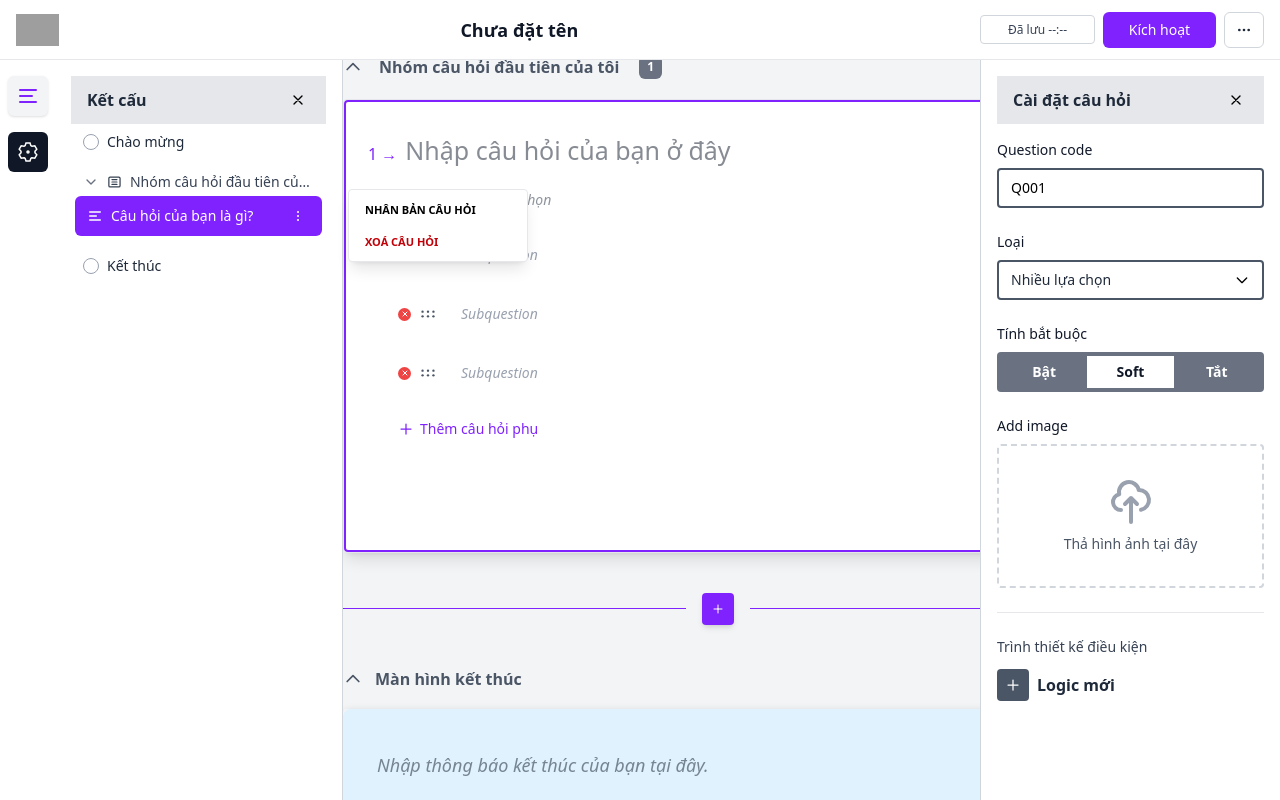
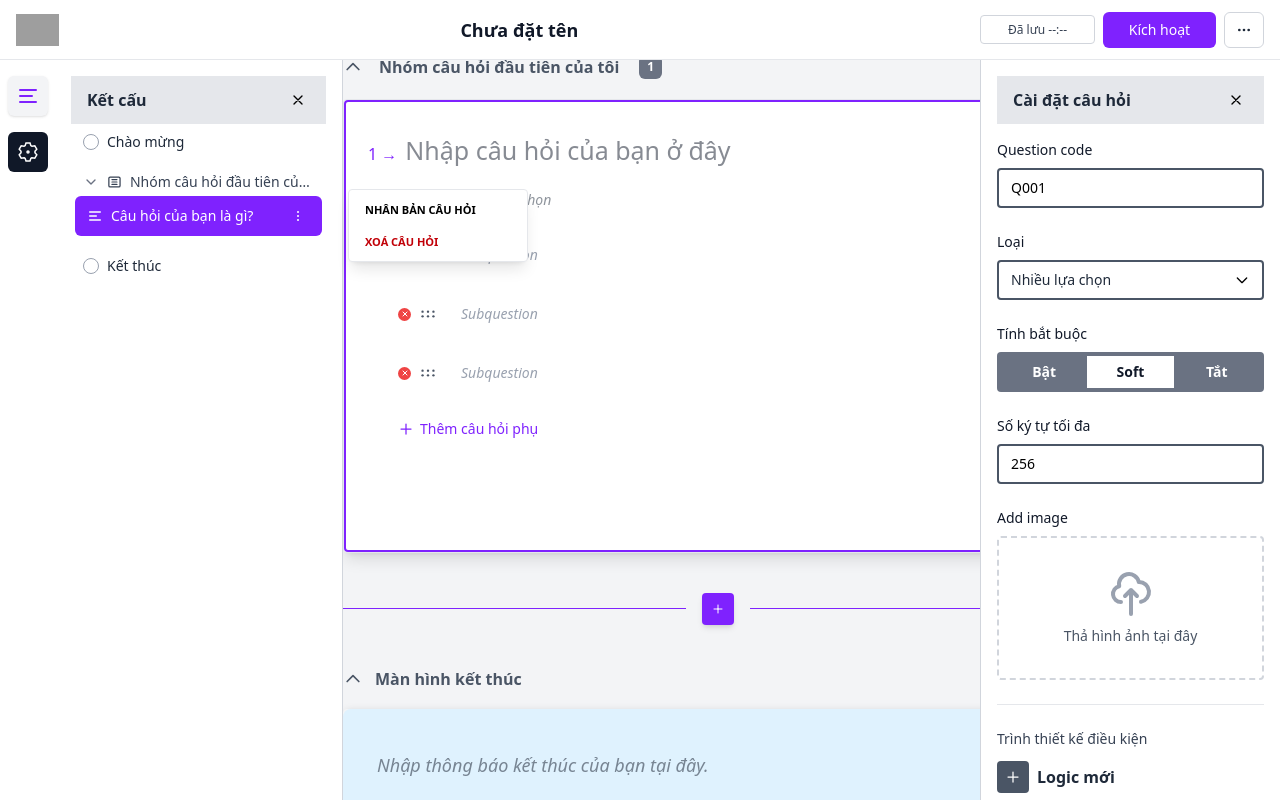
Before and after one commit to TrshCan/CDWeb_NhomH_DoAnWebEL, a React (Vite) app in the folder fe/: page / in a window 1280 px wide. Both pictures are taken after a click on the button 298 px from the left and 216 px from the top of the page. Shown: the part 479-1279 px from the top of the page. Built offline with nearby package versions, Linux system fonts and the light colour scheme; grey boxes are pictures that could not be loaded; the HTML template or start-up script is replaced by a standard one.

Commit message:
Create long text question

```diff
--- a/fe/src/App.jsx
+++ b/fe/src/App.jsx
@@ -434,6 +434,8 @@ export default function App() {
           helpText: "",
           type: questionType,
           options: defaultOptions,
+          // Đặt maxLength mặc định dựa trên loại câu hỏi
+          maxLength: questionType === "Văn bản dài" ? 2500 : questionType === "Văn bản ngắn" ? 256 : undefined,
         };
         return [
           {
@@ -463,6 +465,8 @@ export default function App() {
         helpText: "",
         type: questionType,
         options: defaultOptions,
+        // Đặt maxLength mặc định dựa trên loại câu hỏi
+        maxLength: questionType === "Văn bản dài" ? 2500 : questionType === "Văn bản ngắn" ? 256 : undefined,
       };
 
       // Đặt mặc định chọn "Không có câu trả lời" cho loại Giới tính và Có/Không
--- a/fe/src/components/QuestionItem.jsx
+++ b/fe/src/components/QuestionItem.jsx
@@ -363,6 +363,10 @@ export default function QuestionItem({
       // Sync textInputValue với selectedAnswer
       setTextInputValue(selectedAnswer || "");
       setTextInputError("");
+    } else if (question.type === "Văn bản dài") {
+      // Sync textInputValue với selectedAnswer
+      setTextInputValue(selectedAnswer || "");
+      setTextInputError("");
     } else if (question.type === "Nhiều văn bản ngắn") {
       // Sync multipleTextInputs với selectedAnswer
       if (selectedAnswer) {
@@ -396,7 +400,7 @@ export default function QuestionItem({
 
   // Clear error khi numericOnly hoặc maxLength thay đổi
   React.useEffect(() => {
-    if (question.type === "Văn bản ngắn") {
+    if (question.type === "Văn bản ngắn" || question.type === "Văn bản dài") {
       // Clear error khi settings thay đổi
       setTextInputError("");
     }
@@ -454,7 +458,7 @@ export default function QuestionItem({
   const handleTextInputChange = (e) => {
     const value = e.target.value;
     const isNumericOnly = question?.numericOnly === true;
-    const maxLength = question?.maxLength || 256;
+    const maxLength = question?.maxLength || (isLongTextType() ? 2500 : 256);
 
     // Kiểm tra độ dài trước - không cho phép nhập quá maxLength
     if (value.length > maxLength) {
@@ -540,6 +544,11 @@ export default function QuestionItem({
   // ✅ Helper: kiểm tra xem có phải loại Văn bản ngắn không
   const isShortTextType = () => {
     return question.type === "Văn bản ngắn";
+  };
+
+  // ✅ Helper: kiểm tra xem có phải loại Văn bản dài không
+  const isLongTextType = () => {
+    return question.type === "Văn bản dài";
   };
 
   // ✅ Helper: kiểm tra xem có phải loại Nhiều văn bản ngắn không
@@ -1323,6 +1332,33 @@ export default function QuestionItem({
                     </div>
                   )}
                 </div>
+              ) : isLongTextType() ? (
+                /* UI đặc biệt cho loại Văn bản dài */
+                <div className="ml-[28px]">
+                  <textarea
+                    className={`border-[3px] rounded-md px-3 py-2 font-semibold text-gray-800 focus:outline-none ${
+                      textInputError
+                        ? "border-red-500"
+                        : "border-gray-400 focus:border-violet-500"
+                    }`}
+                    style={{
+                      width: "651px",
+                      minHeight: "100px",
+                      fontSize: "14px",
+                      resize: "vertical",
+                    }}
+                    placeholder="Nhập câu trả lời của bạn tại đây."
+                    value={textInputValue}
+                    onChange={handleTextInputChange}
+                    onClick={(e) => e.stopPropagation()}
+                    maxLength={question?.maxLength || 2500}
+                  />
+                  {textInputError && (
+                    <div className="mt-2 text-sm text-red-600">
+                      {textInputError}
+                    </div>
+                  )}
+                </div>
               ) : isMultipleShortTextType() ? (
                 /* UI đặc biệt cho loại Nhiều văn bản ngắn */
                 options.length > 0 && (
@@ -2550,6 +2586,33 @@ export default function QuestionItem({
                   </div>
                 )}
               </div>
+            ) : isLongTextType() ? (
+              /* UI đặc biệt cho loại Văn bản dài */
+              <div className="ml-[28px]">
+                <textarea
+                  className={`border-[3px] rounded-md px-3 py-2 font-semibold text-gray-800 focus:outline-none ${
+                    textInputError
+                      ? "border-red-500"
+                      : "border-gray-400 focus:border-violet-500"
+                  }`}
+                  style={{
+                    width: "651px",
+                    minHeight: "100px",
+                    fontSize: "14px",
+                    resize: "vertical",
+                  }}
+                  placeholder="Nhập câu trả lời của bạn tại đây."
+                  value={textInputValue}
+                  onChange={handleTextInputChange}
+                  onClick={(e) => e.stopPropagation()}
+                  maxLength={question?.maxLength || 2500}
+                />
+                {textInputError && (
+                  <div className="mt-2 text-sm text-red-600">
+                    {textInputError}
+                  </div>
+                )}
+              </div>
             ) : isMultipleShortTextType() ? (
               /* UI đặc biệt cho loại Nhiều văn bản ngắn */
               options.length > 0 && (
--- a/fe/src/components/QuestionSettingsPanel.jsx
+++ b/fe/src/components/QuestionSettingsPanel.jsx
@@ -64,6 +64,7 @@ export default function QuestionSettingsPanel({
 }) {
   const [isTypeModalOpen, setIsTypeModalOpen] = useState(false);
   const [showConditionDesigner, setShowConditionDesigner] = useState(false);
+  const [maxLengthError, setMaxLengthError] = useState("");
   const typeButtonRef = useRef(null);
 
   const {
@@ -77,8 +78,12 @@ export default function QuestionSettingsPanel({
     allowedFileTypes = "png, gif, doc, odt, jpg, jpeg, pdf",
     maxFileSizeKB = 10241,
     numericOnly = false,
-    maxLength = 256,
+    maxLength,
   } = value;
+
+  // Giá trị mặc định cho maxLength dựa trên loại câu hỏi
+  const defaultMaxLength = type === "Văn bản dài" ? 2500 : type === "Văn bản ngắn" ? 256 : 256;
+  const currentMaxLength = maxLength !== undefined ? maxLength : defaultMaxLength;
 
 
   const handleImageDrop = (e) => {
@@ -201,6 +206,115 @@ export default function QuestionSettingsPanel({
                 onChange?.({ ...value, required: newRequired })
               }
             />
+          </div>
+
+          {/* Số ký tự tối đa */}
+          <div>
+            <label className="block text-sm font-medium mb-2 text-gray-900">
+              Số ký tự tối đa
+            </label>
+            <input
+              type="number"
+              value={currentMaxLength || ""}
+              onChange={(e) => {
+                const inputValue = e.target.value;
+                // Nếu input rỗng, cho phép xóa
+                if (inputValue === "") {
+                  setMaxLengthError("");
+                  onChange?.({
+                    ...value,
+                    maxLength: "",
+                  });
+                  return;
+                }
+                const numValue = parseInt(inputValue);
+                // Kiểm tra nếu không phải số hợp lệ
+                if (isNaN(numValue) || numValue < 1) {
+                  setMaxLengthError("Vui lòng nhập số lớn hơn 0");
+                  // Không cập nhật giá trị nếu không hợp lệ
+                  return;
+                }
+                // Kiểm tra nếu vượt quá 2500 - KHÔNG cho phép nhập
+                if (numValue > 2500) {
+                  setMaxLengthError("Số ký tự tối đa không được vượt quá 2500");
+                  // Không cập nhật giá trị, giữ nguyên giá trị cũ
+                  return;
+                }
+                // Nếu hợp lệ, cập nhật và xóa lỗi
+                setMaxLengthError("");
+                onChange?.({
+                  ...value,
+                  maxLength: numValue,
+                });
+              }}
+              onKeyDown={(e) => {
+                // Ngăn chặn nhập nếu giá trị hiện tại đã là 2500 và đang cố nhập thêm
+                const currentValue = parseInt(e.target.value) || 0;
+                // Nếu đã đạt 2500 và đang nhập số hoặc các phím tăng giá trị
+                if (currentValue >= 2500) {
+                  // Cho phép xóa, backspace, delete, arrow keys, tab
+                  const allowedKeys = [
+                    "Backspace",
+                    "Delete",
+                    "ArrowLeft",
+                    "ArrowRight",
+                    "ArrowUp",
+                    "ArrowDown",
+                    "Tab",
+                    "Home",
+                    "End",
+                  ];
+                  // Nếu là số và giá trị hiện tại >= 2500, không cho nhập
+                  if (
+                    !allowedKeys.includes(e.key) &&
+                    !e.ctrlKey &&
+                    !e.metaKey &&
+                    /[0-9]/.test(e.key)
+                  ) {
+                    // Kiểm tra nếu nhập số mới sẽ vượt quá 2500
+                    const newValue = parseInt(
+                      e.target.value + e.key
+                    );
+                    if (newValue > 2500) {
+                      e.preventDefault();
+                      setMaxLengthError(
+                        "Số ký tự tối đa không được vượt quá 2500"
+                      );
+                    }
+                  }
+                }
+              }}
+              onBlur={(e) => {
+                // Khi blur, nếu có lỗi hoặc giá trị không hợp lệ thì reset về giá trị hợp lệ
+                const currentValue = parseInt(e.target.value);
+                if (isNaN(currentValue) || currentValue < 1) {
+                  onChange?.({
+                    ...value,
+                    maxLength: defaultMaxLength,
+                  });
+                  setMaxLengthError("");
+                } else if (currentValue > 2500) {
+                  onChange?.({
+                    ...value,
+                    maxLength: 2500,
+                  });
+                  setMaxLengthError("");
+                } else if (maxLengthError) {
+                  // Nếu có lỗi nhưng giá trị hợp lệ, xóa lỗi
+                  setMaxLengthError("");
+                }
+              }}
+              min="1"
+              max="2500"
+              className={`w-full px-3 py-2 border-[2px] rounded-sm text-sm focus:outline-none focus:ring-2 focus:ring-violet-500 focus:border-transparent ${
+                maxLengthError
+                  ? "border-red-500"
+                  : "border-gray-600"
+              }`}
+            />
+            {maxLengthError && (
+              <div className="mt-1 text-sm text-red-600">{maxLengthError}</div>
+            )}
           </div>
 
           {/* File Upload Settings - chỉ hiển thị cho loại "Tải lên tệp" */}
```
